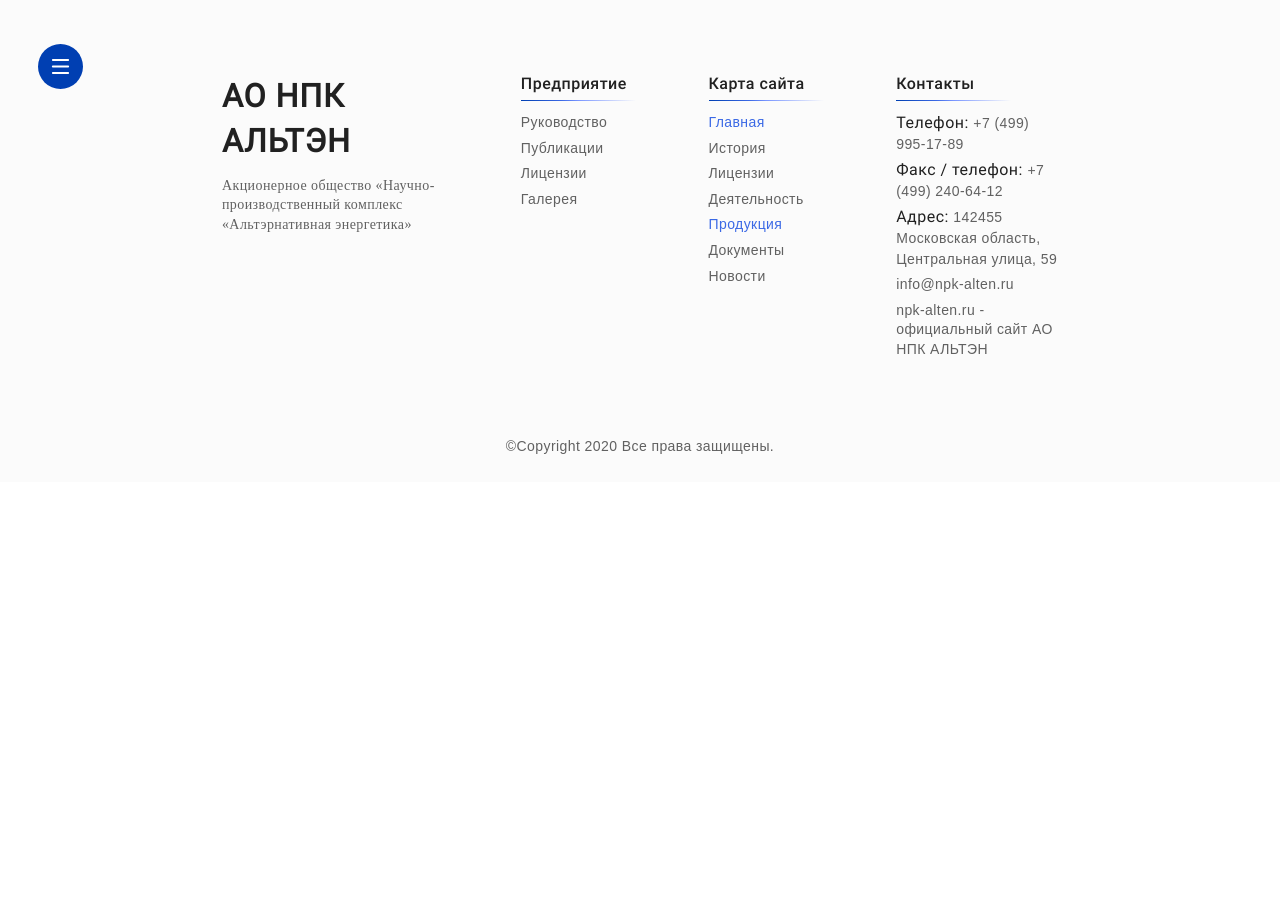
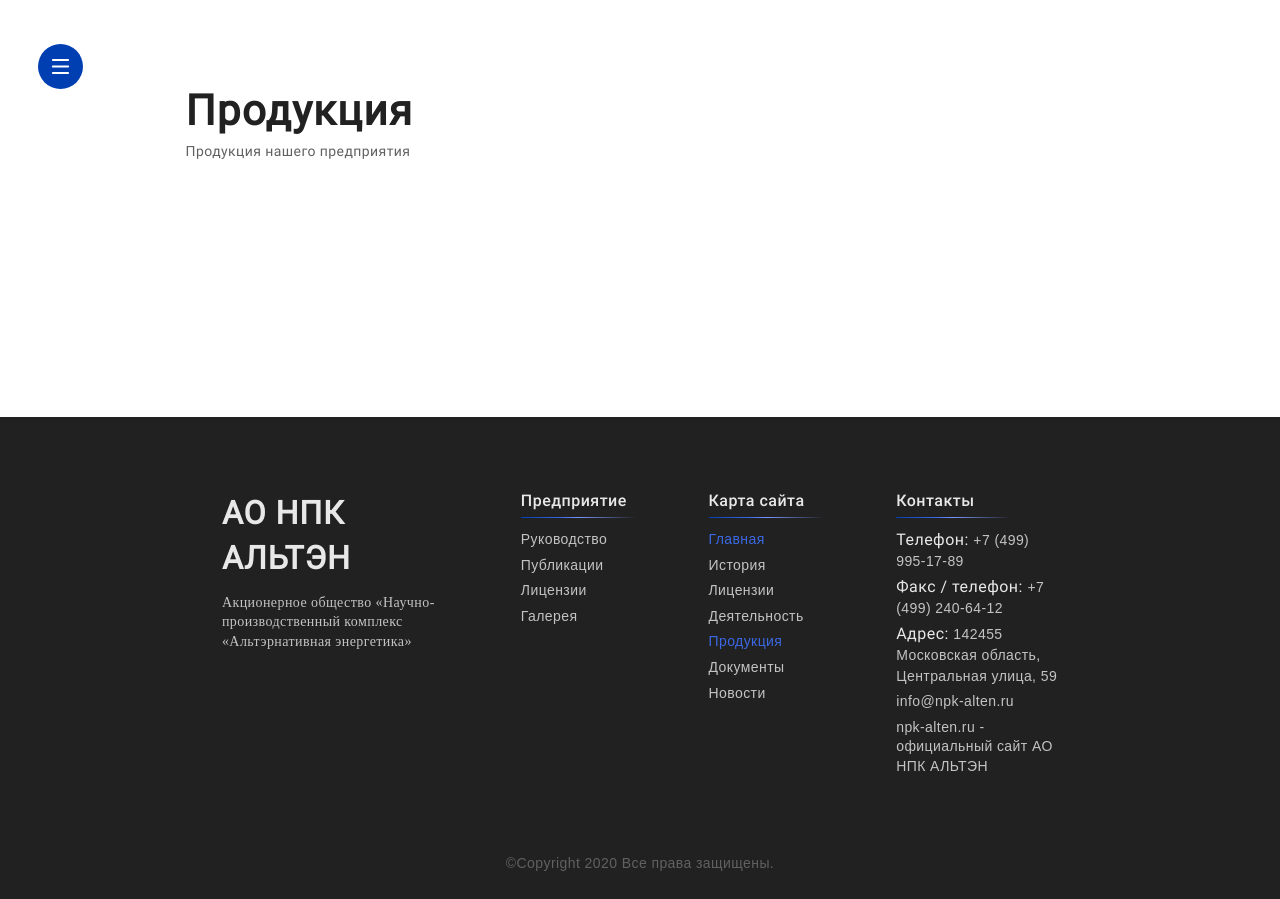
Before and after one commit to GitiCat/alten.ru-site, a React app: page /products in a window 1280 px wide. Before the commit the page ends 800 px from the top, so only its background shows below. Built offline with nearby package versions, Linux system fonts and the light colour scheme; no server answers; a web font is replaced by a local one.

Commit message:
Change footer, feedback, news in home styles

```diff
--- a/src/app/components/blocks/footer/footer.scss
+++ b/src/app/components/blocks/footer/footer.scss
@@ -2,7 +2,7 @@
     flex: 0 0 auto;
     padding: 74px 14.5%;
     padding-bottom: 0;
-    background-color: #fbfbfb;
+    background-color: #212121;
 
     .footer-block {
         margin: 0 4%;
@@ -12,7 +12,7 @@
 
             font-family: 'Roboto-Medium', sans-serif;
             font-size: 16px;
-            color: $titleColor;
+            color: #e8e8e8;
             letter-spacing: .03em;
         }
 
@@ -43,7 +43,7 @@
         &:nth-child(4) {
             & > div {
                 margin: 0 0 6px;
-                color: $titleColor;
+                color: #e8e8e8;
                 letter-spacing: .03em;
             }
         }
@@ -52,7 +52,7 @@
             font-family: 'Roboto-Light', sans-serif;
             font-size: 14px;
             line-height: 1.4;
-            color: $textColor;
+            color: #c3c3c3;
             letter-spacing: .03em;
             margin: 0 0 6px;
 
@@ -75,7 +75,7 @@
                 font-size: 32px;
                 letter-spacing: .03em;
                 line-height: 1.4;
-                color: $titleColor;
+                color: #e8e8e8;
             }
 
             & > span {
@@ -83,7 +83,7 @@
                 font-size: 14px;
                 letter-spacing: .03em;
                 line-height: 1.4;
-                color: $textColor;
+                color: #c3c3c3;
             }
         }
     }
--- a/src/app/components/pages/home/elements/feedback/feedback.scss
+++ b/src/app/components/pages/home/elements/feedback/feedback.scss
@@ -1,5 +1,6 @@
 .container.feedback {
     padding-left: 0;
+    padding-bottom: 0;
 
     .block:first-child {
         flex: 2 0;
@@ -8,6 +9,8 @@
     .block:last-child {
         flex: 1 0;
         padding-left: 4.5%;
+        padding-top: 4.5%;
+        padding-bottom: 4.5%;
     }
 }
 
--- a/src/app/components/pages/home/elements/news/news.scss
+++ b/src/app/components/pages/home/elements/news/news.scss
@@ -13,6 +13,18 @@
 
         box-shadow: 0 3px 6px rgba(0,0,0,0.16), 0 3px 6px rgba(0,0,0,0.23);
 
+        transition: all .3s ease;
+
+        &:hover {
+            .image {
+                transform: scale(1.1);
+
+                &:before {
+                    background-color: rgba($color: $mainColorMiddle, $alpha: 0);
+                }
+            }
+        }
+
         .image {
             position: absolute;
             top: 0;
@@ -24,6 +36,12 @@
             background-size: cover;
             background-repeat: no-repeat;
 
+            -webkit-backface-visibility: hidden;
+            -moz-backface-visibility: hidden;
+            backface-visibility: hidden;
+
+            transition: transform .3s ease;
+
             &:before {
                 position: absolute;
                 content: "";
@@ -32,6 +50,8 @@
                 right: 0;
                 left: 0;
                 background-color: rgba($color: $mainColorMiddle, $alpha: .3);
+
+                transition: all .3s ease;
             }
         }
 
--- a/src/app/components/pages/products/index.tsx
+++ b/src/app/components/pages/products/index.tsx
@@ -1,8 +1,33 @@
-import React from 'react';
+import React, { useEffect, useReducer } from 'react'
+import Header from '../../blocks/header/header'
+import { getAsyncData } from '../../../utils/async-get-data'
+import { asyncDataReducer ,initialState } from '../../../utils/async-data-states/reducer'
+import { FETCHED, ERROR } from '../../../utils/async-data-states/types'
 
 const ProductsComponent: React.FunctionComponent = () => {
+    const [state, dispatch] = useReducer(asyncDataReducer, initialState)
+
+    useEffect(() => {
+        getAsyncData({
+            api_v: 0,
+            url: 'products',
+            params: {}
+        })
+        .then(result => dispatch({ type: FETCHED, payload: { data: result }}))
+        .catch(error => dispatch({ type: ERROR, payload: { errorString: error }}))
+    }, [])
+
     return (
-        <div></div>
+        <div>
+            {!state.loading &&
+                <React.Fragment>
+                    <Header title='Продукция' subtitle='Продукция нашего предприятия'/>
+                    <div className="article">
+
+                    </div>
+                </React.Fragment>
+            }
+        </div>
     )
 }
 
```
Also changed, not shown: 1 other file (tests, documents, lock files or other folders).
